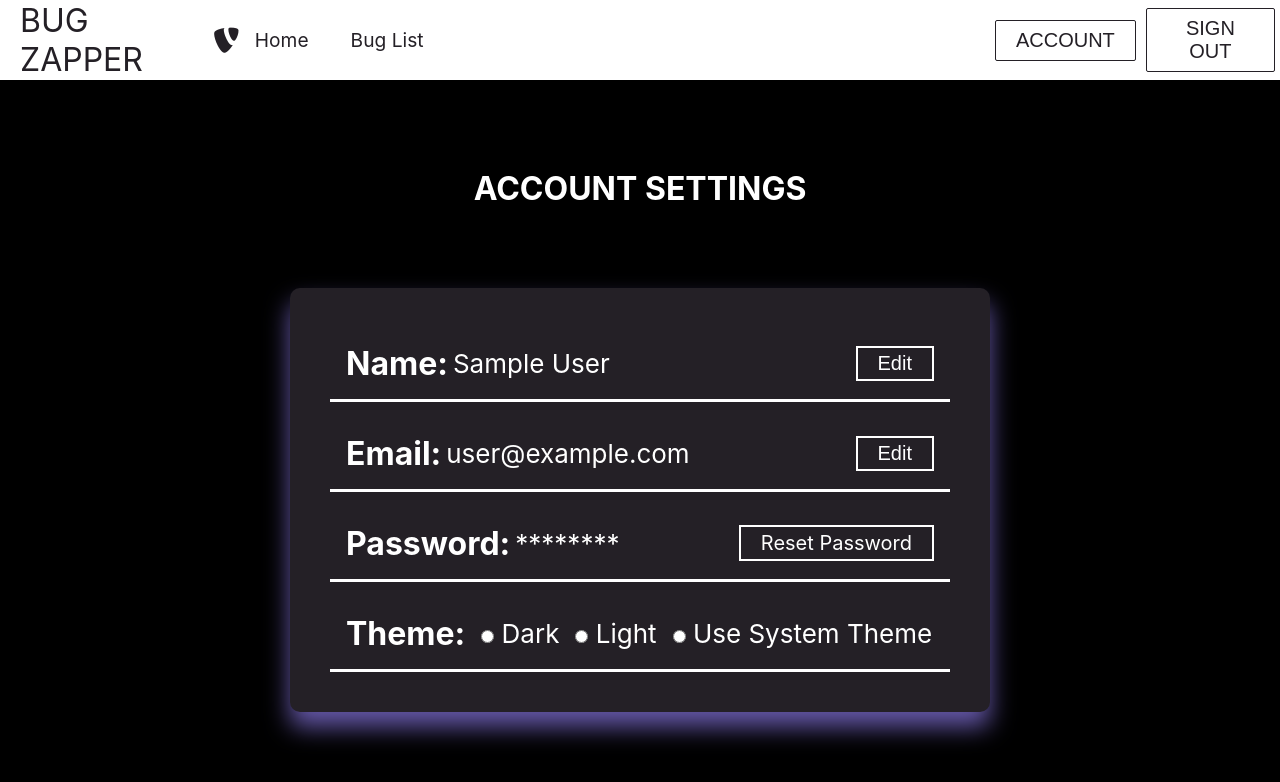
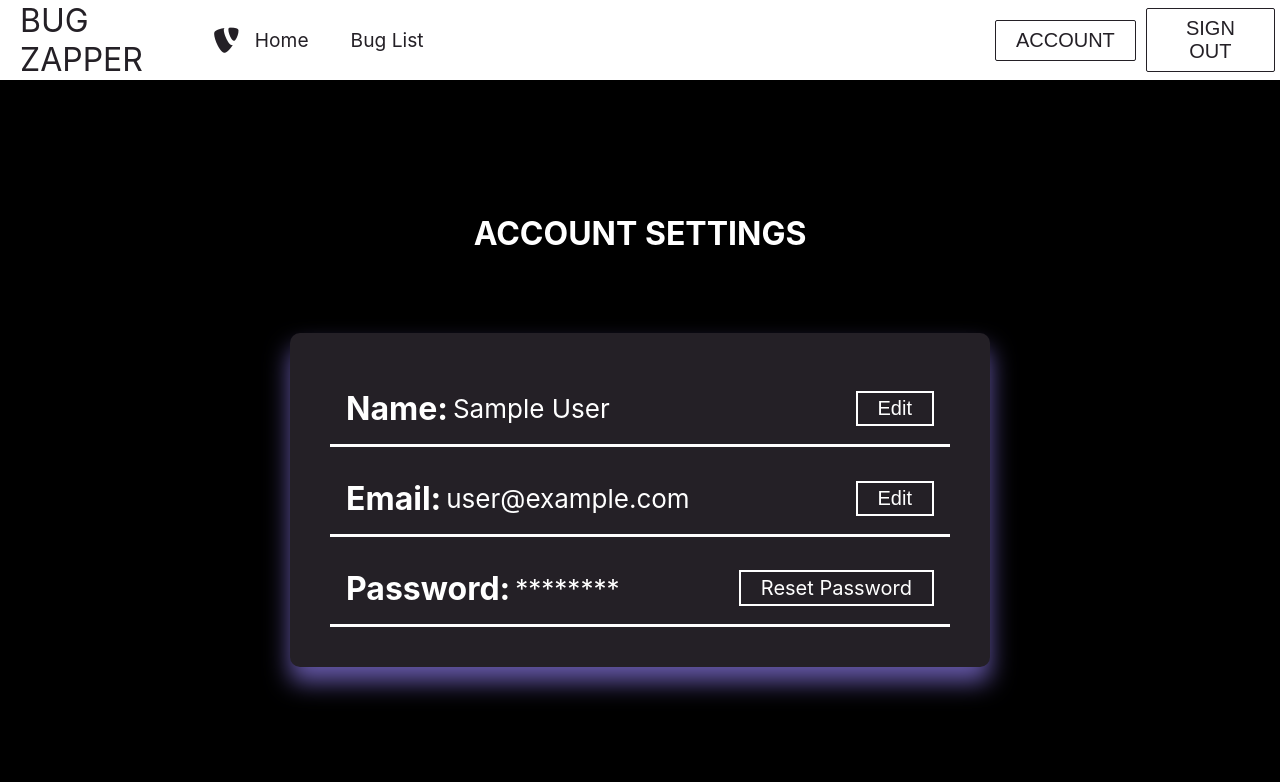
Before and after one commit to grantgonzalez14/bug-zapper, a React (Create React App) app: page /account in a window 1280 px wide. Shown: the top 782 px of the page. Built offline with nearby package versions, Linux system fonts and the light colour scheme; no server answers; sample sign-in values are in the browser's storage.

Commit message:
Checkpoint

```diff
--- a/src/Firebase.js
+++ b/src/Firebase.js
@@ -159,21 +159,21 @@ const editInformation = async (field, info) => {
     }
 }
 
-const updateUserTheme = async (newTheme) => {
-    try {
-        const user = auth.currentUser;
+// const updateUserTheme = async (newTheme) => {
+//     try {
+//         const user = auth.currentUser;
 
-        if (newTheme === user.theme) return;
+//         if (newTheme === user.theme) return;
 
-        await updateProfile(user, {
-            theme: newTheme
-        });
-    }
-    catch (err) {
-        console.error(err);
-        alert(err.message);
-    }
-}
+//         await updateProfile(user, {
+//             theme: newTheme
+//         });
+//     }
+//     catch (err) {
+//         console.error(err);
+//         alert(err.message);
+//     }
+// }
 
 export {
     auth,
@@ -186,6 +186,5 @@ export {
     removeTask,
     changeTaskStatus,
     getTaskList,
-    editInformation,
-    updateUserTheme
+    editInformation
 };
--- a/src/components/pages/Account.js
+++ b/src/components/pages/Account.js
@@ -1,6 +1,6 @@
 import React, { useEffect, useState } from 'react';
 import { Link, useNavigate } from 'react-router-dom';
-import { auth, editInformation, updateUserTheme } from '../../Firebase';
+import { auth, editInformation } from '../../Firebase';
 import { onAuthStateChanged } from 'firebase/auth';
 import Navbar from '../Navbar';
 import './Account.css';
@@ -14,7 +14,7 @@ function Account() {
     const [editEmail, setEditEmail] = useState(false);
     const [newEmail, setNewEmail] = useState('');
     const [currentUser, setCurrentUser] = useState('');
-    const [theme, setTheme] = useState('system');
+    // const [theme, setTheme] = useState('system');
 
     const navigate = useNavigate();
 
@@ -48,19 +48,19 @@ function Account() {
         }
     }
 
-    const changeTheme = (newTheme) => {
-        setTheme(newTheme);
+    // const changeTheme = (newTheme) => {
+    //     setTheme(newTheme);
 
-        // Change theme in firebase here
-        updateUserTheme(newTheme);
-    }
+    //     // Change theme in firebase here
+    //     updateUserTheme(newTheme);
+    // }
 
     useEffect(() => {
         onAuthStateChanged(auth, (user) => {
             if (!user) navigate('/sign-in');
             else {
                 setCurrentUser(auth.currentUser);
-                setTheme(auth.currentUser.theme);
+                // setTheme(auth.currentUser.theme);
             }
         });
     }, [navigate]);
@@ -104,7 +104,7 @@ function Account() {
                             <Link className='btn-edit' to='/reset-password'>Reset Password</Link>
                         </div>
                     </div>
-                    <div className='theme-container'>
+                    {/* <div className='theme-container'>
                         <div className='theme-info'>
                             <h1>Theme:</h1>
                             <form type='radio'>
@@ -113,7 +113,7 @@ function Account() {
                                 <label><input type='radio' name='' onChange={() => changeTheme('system')} checked={theme === 'system'}/> Use System Theme</label>
                             </form>
                         </div>
-                    </div>
+                    </div> */}
                 </div>
             </div>
         </>
```
